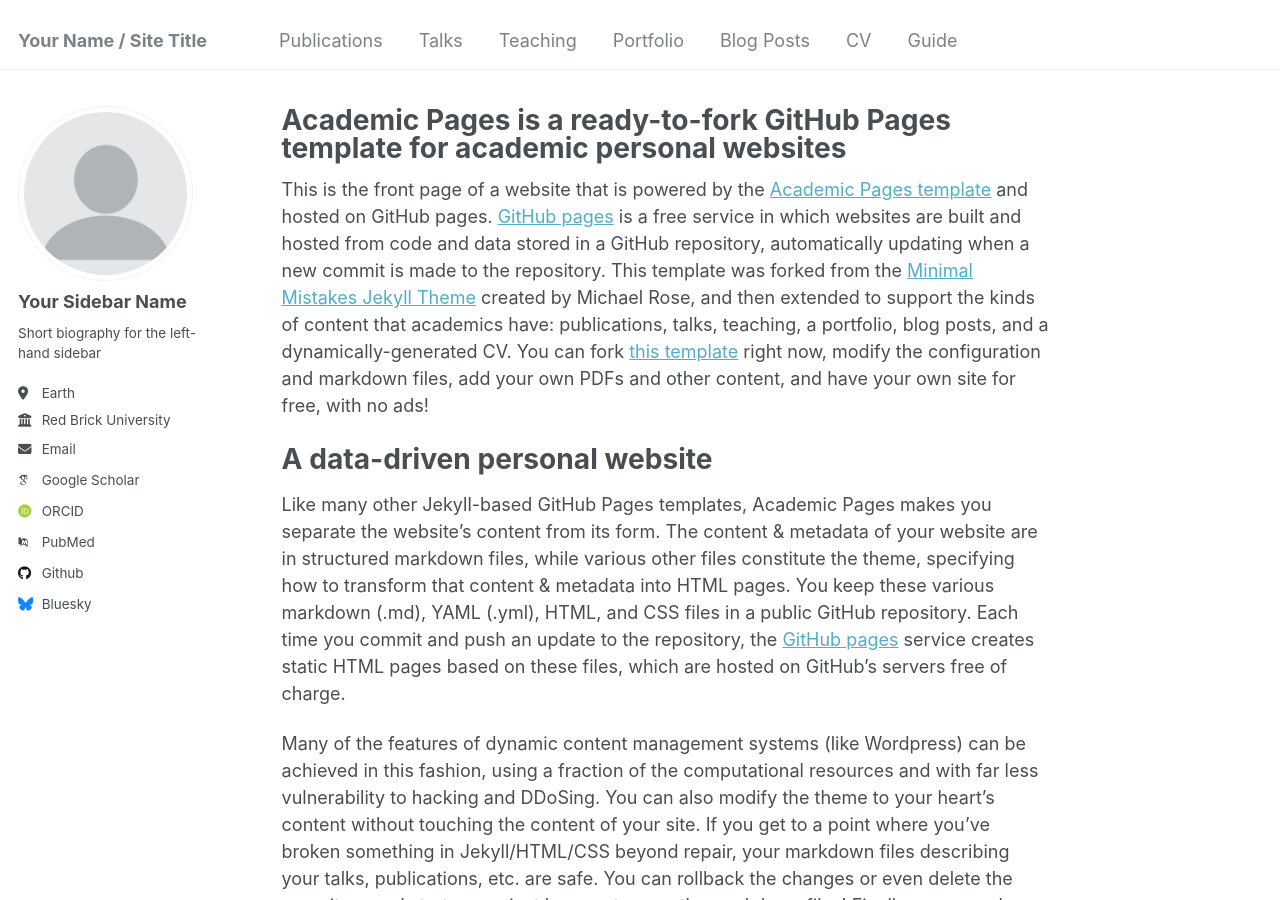
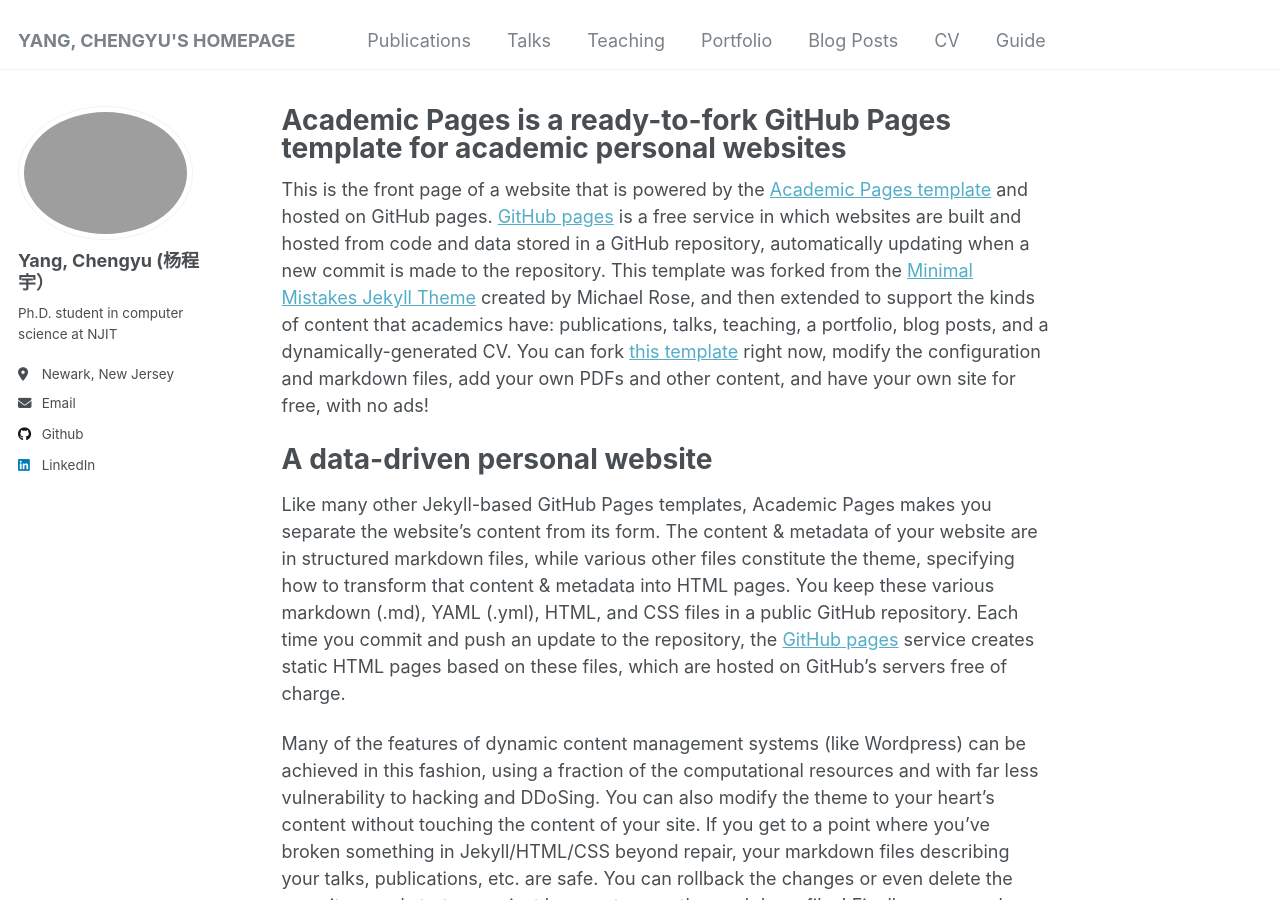
Before and after one commit to chengyuyang-njit/chengyuyang-njit.github.io, a Jekyll site: the page built from _pages/about.md, in a window 1280 px wide and 900 px high. Built offline with Jekyll 4.4.1, drawn with Linux system fonts in a browser that asks for light colours; some web fonts are replaced.

Commit message:
Update _config.yml

```diff
--- a/_config.yml
+++ b/_config.yml
@@ -8,11 +8,11 @@
 
 # Basic Site Settings
 locale                   : "en-US"
-title                    : "Your Name / Site Title"
+title                    : "YANG, CHENGYU'S HOMEPAGE"
 title_separator          : "-"
 name                     : &name "Your Name"
 description              : &description "personal description"
-url                      : https://academicpages.github.io # the base hostname & protocol for your site e.g. "https://[your GitHub username].github.io"
+url                      : "https://cyang322.github.io" # the base hostname & protocol for your site e.g. "https://mmistakes.github.io"
 baseurl                  : "" # the subpath of your site, e.g. "/blog"
 repository               : "academicpages/academicpages.github.io"
 
@@ -21,22 +21,22 @@ repository               : "academicpages/academicpages.github.io"
 #               Additional customization can be done by editing /_includes/author-profile.html
 author:
   # Biographic information
-  avatar           : "profile.png"
-  name             : "Your Sidebar Name"
+  avatar           : "nycs.png"
+  name             : "Yang, Chengyu  (杨程宇）"
   pronouns         : # example: "she/her"
-  bio              : "Short biography for the left-hand sidebar"
-  location         : "Earth"
-  employer         : "Red Brick University"
-  uri              : # URL
-  email            : "none@example.org"
+  bio              : "Ph.D. student in computer science at NJIT"
+  location         : "Newark, New Jersey"
+  employer         : # "New Jersey Institute of Technology"
+  uri              : #
+  email            : "cy322@njit.edu"
 
   # Academic websites
   arxiv            : # URL - Update with the correct link to your profile
-  googlescholar    : "https://scholar.google.com/citations?user=PS_CX0AAAAAJ"
+  googlescholar    : # "https://scholar.google.com/citations?user=PS_CX0AAAAAJ"
   impactstory      : # URL
-  orcid            : "http://orcid.org/yourorcidurl"
+  orcid            : # "http://orcid.org/yourorcidurl"
   semantic         : # URL
-  pubmed           : "https://www.ncbi.nlm.nih.gov/pubmed/?term=john+snow"
+  pubmed           : # "https://www.ncbi.nlm.nih.gov/pubmed/?term=john+snow"
   researchgate     : # URL
   scopus           : # URL
 
@@ -44,12 +44,12 @@ author:
   bitbucket        : # Username - Update with your username on the site
   codepen          : # Username
   dribbble         : # Username
-  github           : "academicpages"
+  github           : "cyang322"
   kaggle           : # Username
   stackoverflow    : # User number or user number and name (i.e., use "1" or "1/jeff-atwood")
 
   # Social media
-  bluesky          : "bsky.app" # Replace this with you Bluesky username
+  bluesky          :  # Replace this with you Bluesky username
   facebook         : # Username
   flickr           : # Username
   foursquare       : # Username
@@ -58,7 +58,8 @@ author:
   keybase          : # Username
   instagram        : # Username
   lastfm           : # Username
-  linkedin         : # Username
+  linkedin         : "chengyu-yang-754259329"
+
   mastodon         : # URL
   medium           : # URL
   pinterest        : # Username
```
